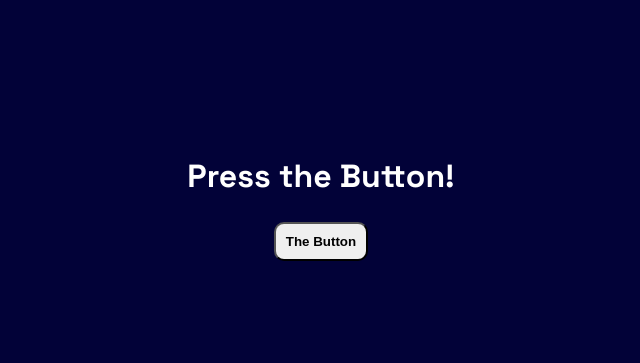
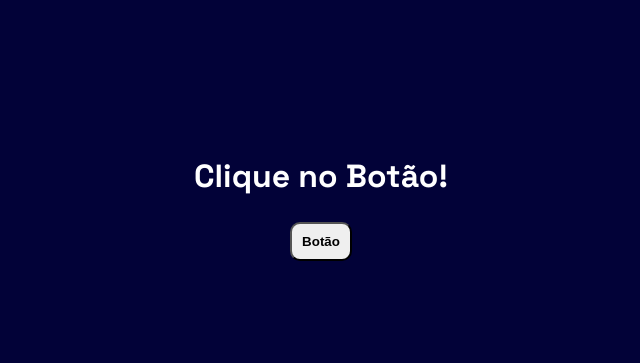
Before and after one commit to jdelipe/jdelipegithub.io, a plain HTML site: page index.html in a window 1280 px wide. Shown: the part 208-571 px from the top of the page, without its empty margins (319-959 px from the left). Drawn offline with Linux system fonts and the light colour scheme.

Commit message:
Update index.html

```diff
--- a/index.html
+++ b/index.html
@@ -12,8 +12,8 @@
 </head>
 <body>
     <div id="box" class="box">
-        <h1 class="tittleh1">Press the Button!</h1>
-        <button id="mybtn">The Button</button>
+        <h1 class="tittleh1">Clique no Botão!</h1>
+        <button id="mybtn">Botão</button>
     </div>
 
     <div id="fireworks-container" class="fireworks-container"></div>
```
